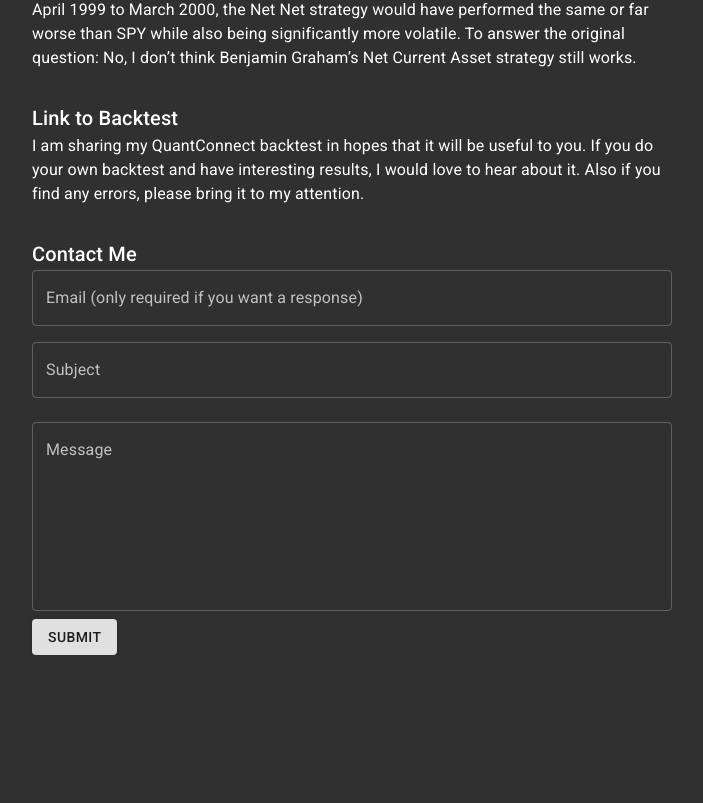
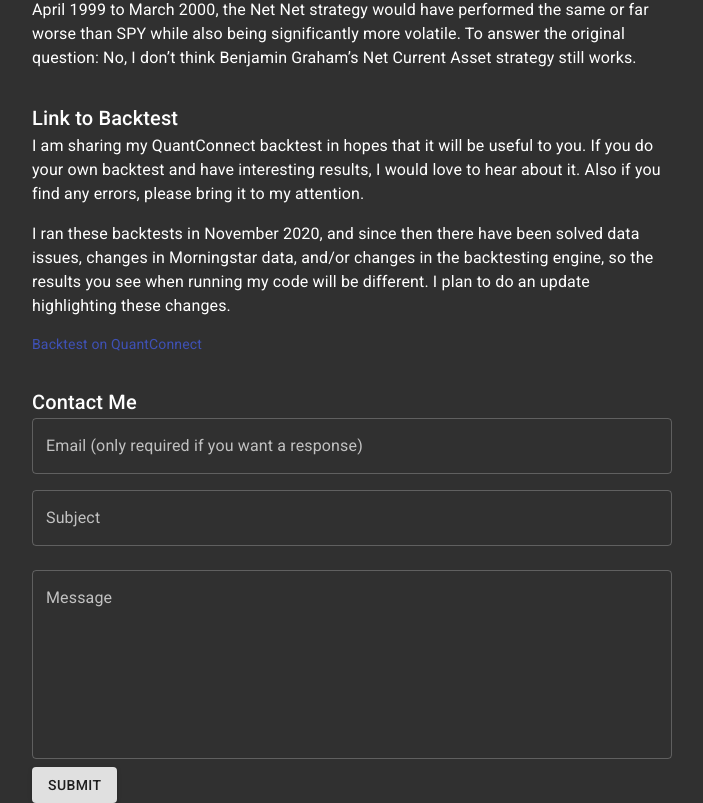
Before and after one commit to victorwlin/bearwithme, a React (Create React App) app: page / in a window 1280 px wide. Shown: the part 3589-4392 px from the top of the page, without its empty margins (288-991 px from the left). Before the commit the page ends 4244 px from the top, so only its background shows below. Built offline with nearby package versions, Linux system fonts and the light colour scheme.

Commit message:
Add QuantConnect backtest link

```diff
--- a/src/App.js
+++ b/src/App.js
@@ -1,5 +1,5 @@
 import React from 'react';
-import { Typography, Grid, Modal, Button, List, ListItem, ListItemText } from '@material-ui/core';
+import { Typography, Grid, Modal, Button, List, ListItem, ListItemText, Link } from '@material-ui/core';
 import { makeStyles } from '@material-ui/core/styles';
 
 import table from './table.jpg';
@@ -188,6 +188,12 @@ function App() {
         <Typography variant={body} paragraph>
           I am sharing my QuantConnect backtest in hopes that it will be useful to you. If you do your own backtest and have interesting results, I would love to hear about it. Also if you find any errors, please bring it to my attention.
         </Typography>
+        <Typography variant={body} paragraph>
+          I ran these backtests in November 2020, and since then there have been solved data issues, changes in Morningstar data, and/or changes in the backtesting engine, so the results you see when running my code will be different. I plan to do an update highlighting these changes.
+        </Typography>
+        <Link href="https://www.quantconnect.com/forum/discussion/10473/my-algorithm-for-benjamin-graham-039-s-net-current-asset-value-strategy-also-known-as-net-net-strategy/p1">
+          Backtest on QuantConnect
+        </Link>
 
         <Typography variant={section} className={classes.section}>
           Contact Me
```
Also changed, not shown: 1 other file (tests, documents, lock files or other folders).
